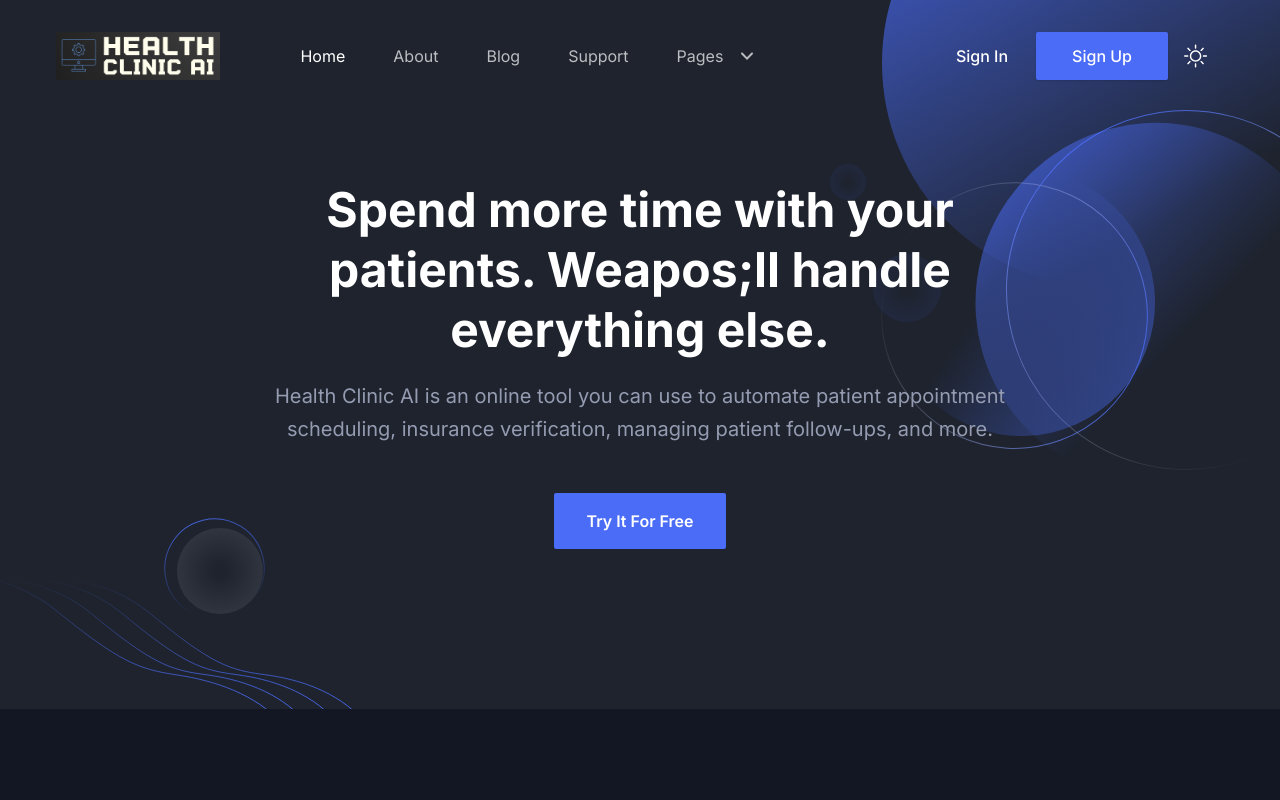
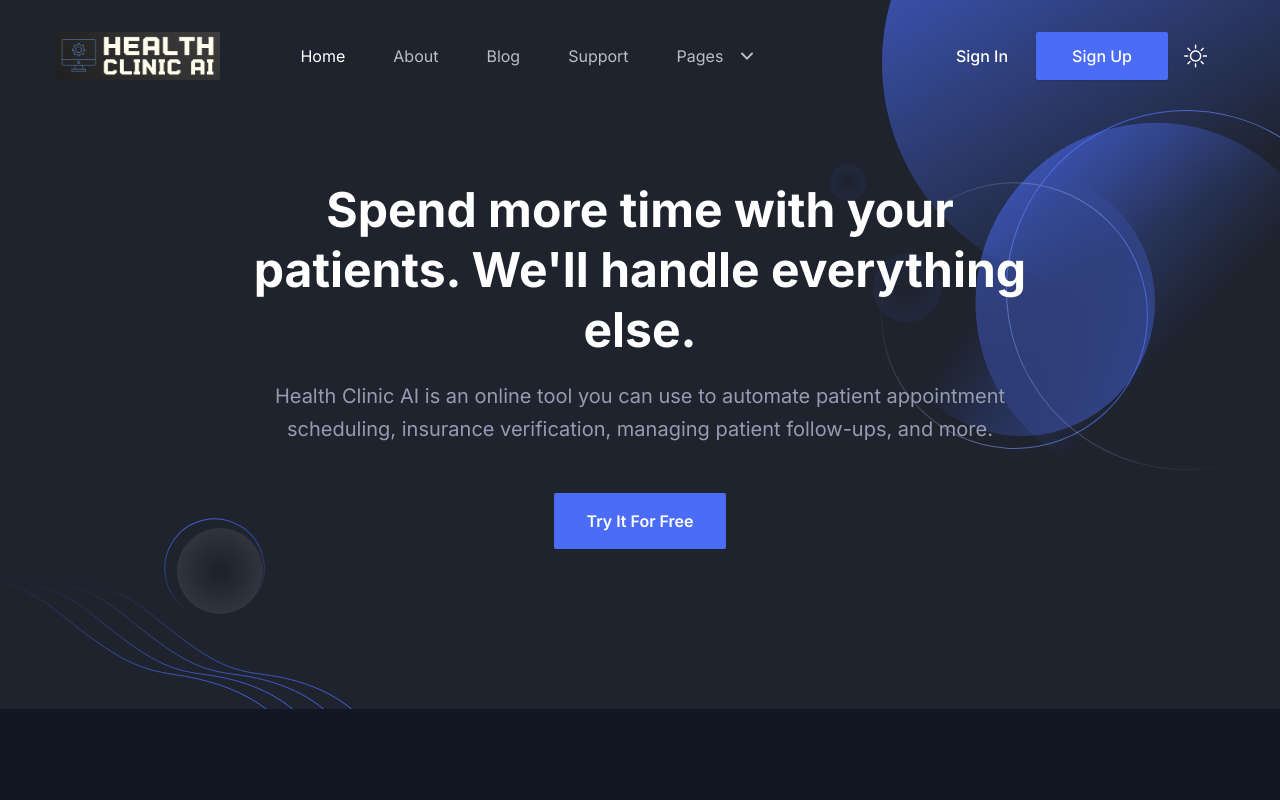
Before and after one commit to kyron-medical/HealthClinicAIWebsite, a Next.js app: page / in a window 1280 px wide. Shown: the top 800 px of the page. Built offline with nearby package versions, Linux system fonts and the light colour scheme.

Commit message:
text changes

```diff
--- a/src/app/about/page.tsx
+++ b/src/app/about/page.tsx
@@ -15,7 +15,7 @@ const AboutPage = () => {
     <>
       <Breadcrumb
         pageName="About Page"
-        description="We help your medical practice automate every repetitive task you do&apos;t want to do. No more insurance verification, appointment rescheduling, or back-and-forth to pull records from another system! Use Health Clinic AI today."
+        description="We help your medical practice automate every repetitive task you don&apos;t want to do. No more insurance verification, appointment rescheduling, or back-and-forth to pull records from another system! Use Health Clinic AI today."
       />
       <AboutSectionOne />
       <AboutSectionTwo />
--- a/src/components/Hero/index.tsx
+++ b/src/components/Hero/index.tsx
@@ -12,7 +12,7 @@ const Hero = () => {
             <div className="w-full px-4">
               <div className="mx-auto max-w-[800px] text-center">
                 <h1 className="mb-5 text-3xl font-bold leading-tight text-black dark:text-white sm:text-4xl sm:leading-tight md:text-5xl md:leading-tight">
-                  Spend more time with your patients. Weapos;ll handle everything else.
+                  Spend more time with your patients. We'll handle everything else.
                 </h1>
                 <p className="mb-12 text-base !leading-relaxed text-body-color dark:text-body-color-dark sm:text-lg md:text-xl">
                   Health Clinic AI is an online tool you can use to automate patient appointment scheduling, insurance verification, managing patient follow-ups, and more.
```
